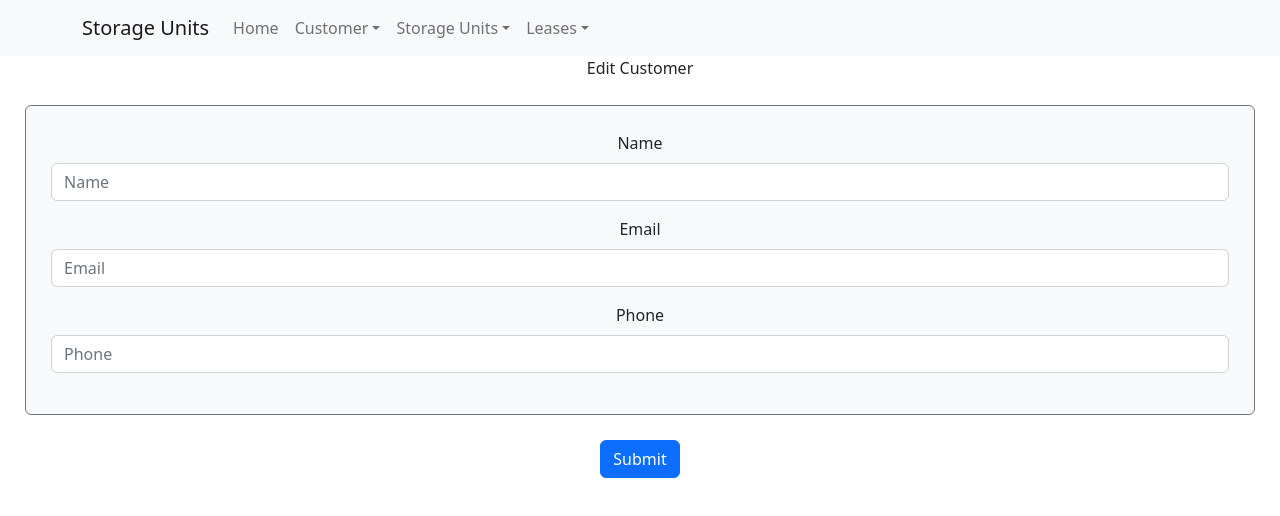
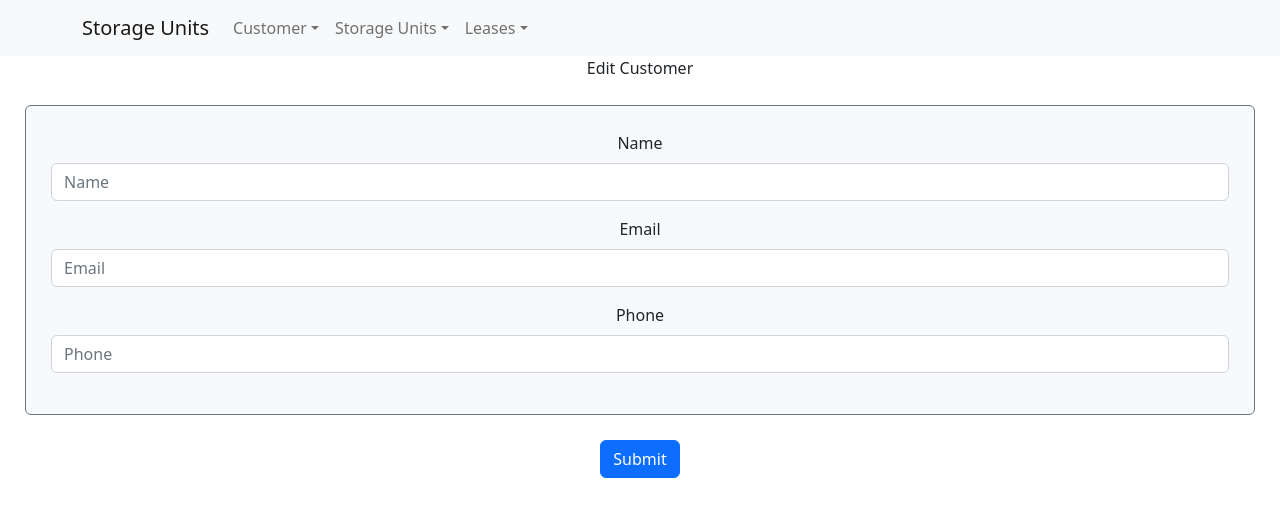
Before and after one commit to blee2125/storage-rental-v2, a React (Create React App) app: page /customers/edit/1 in a window 1280 px wide. Shown: the top 516 px of the page. Built offline with nearby package versions, Linux system fonts and the light colour scheme; no server answers.

Commit message:
remove home link

```diff
--- a/src/components/View/NavBar.js
+++ b/src/components/View/NavBar.js
@@ -12,7 +12,6 @@ function NavBar() {
         <Navbar.Toggle aria-controls="basic-navbar-nav" />
         <Navbar.Collapse id="basic-navbar-nav">
           <Nav className="me-auto">
-            <Nav.Link as={Link} to="/">Home</Nav.Link>
             <NavDropdown title="Customer" id="basic-nav-dropdown">
               <NavDropdown.Item as={Link} to="/customers">Customers</NavDropdown.Item>
               <NavDropdown.Divider />
```
